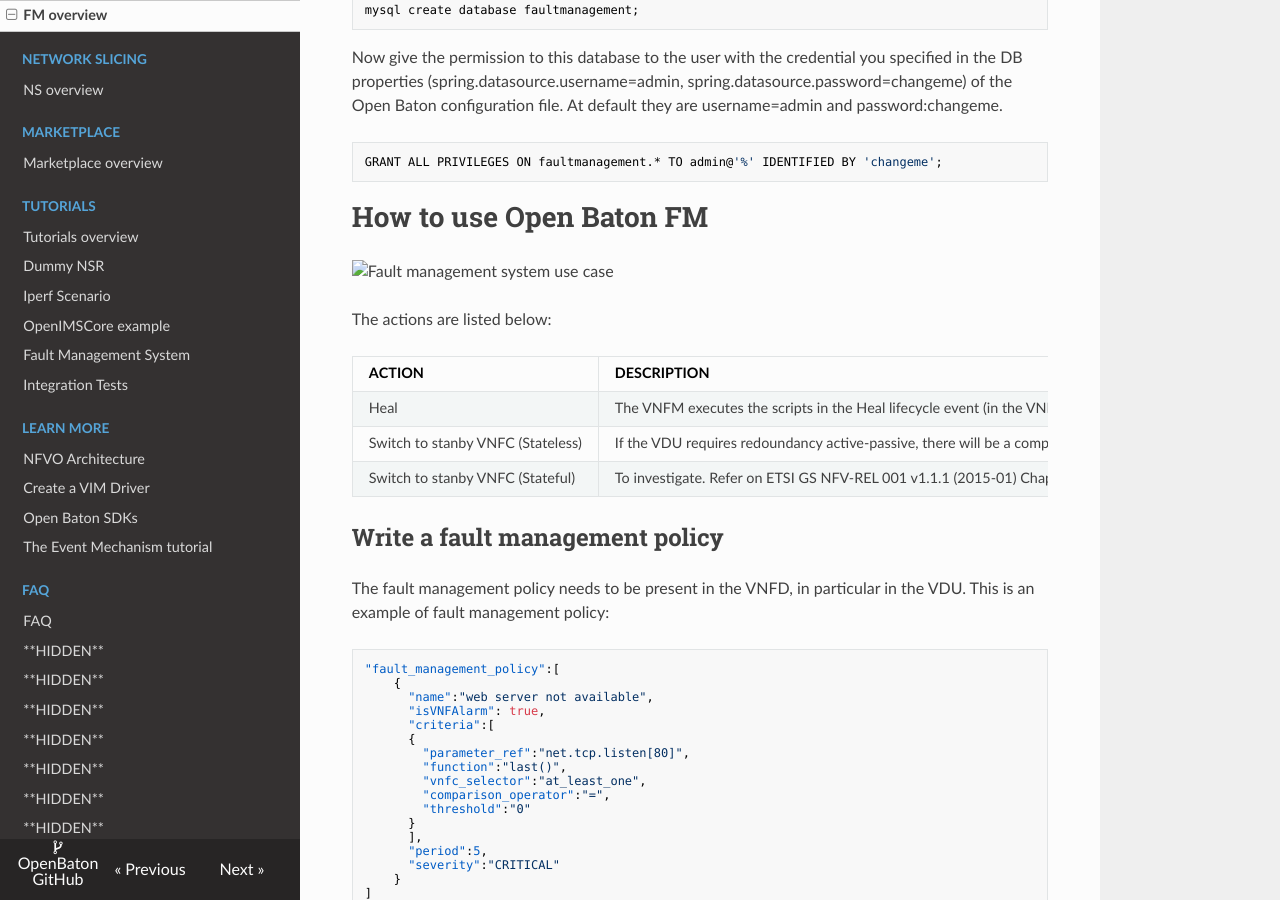
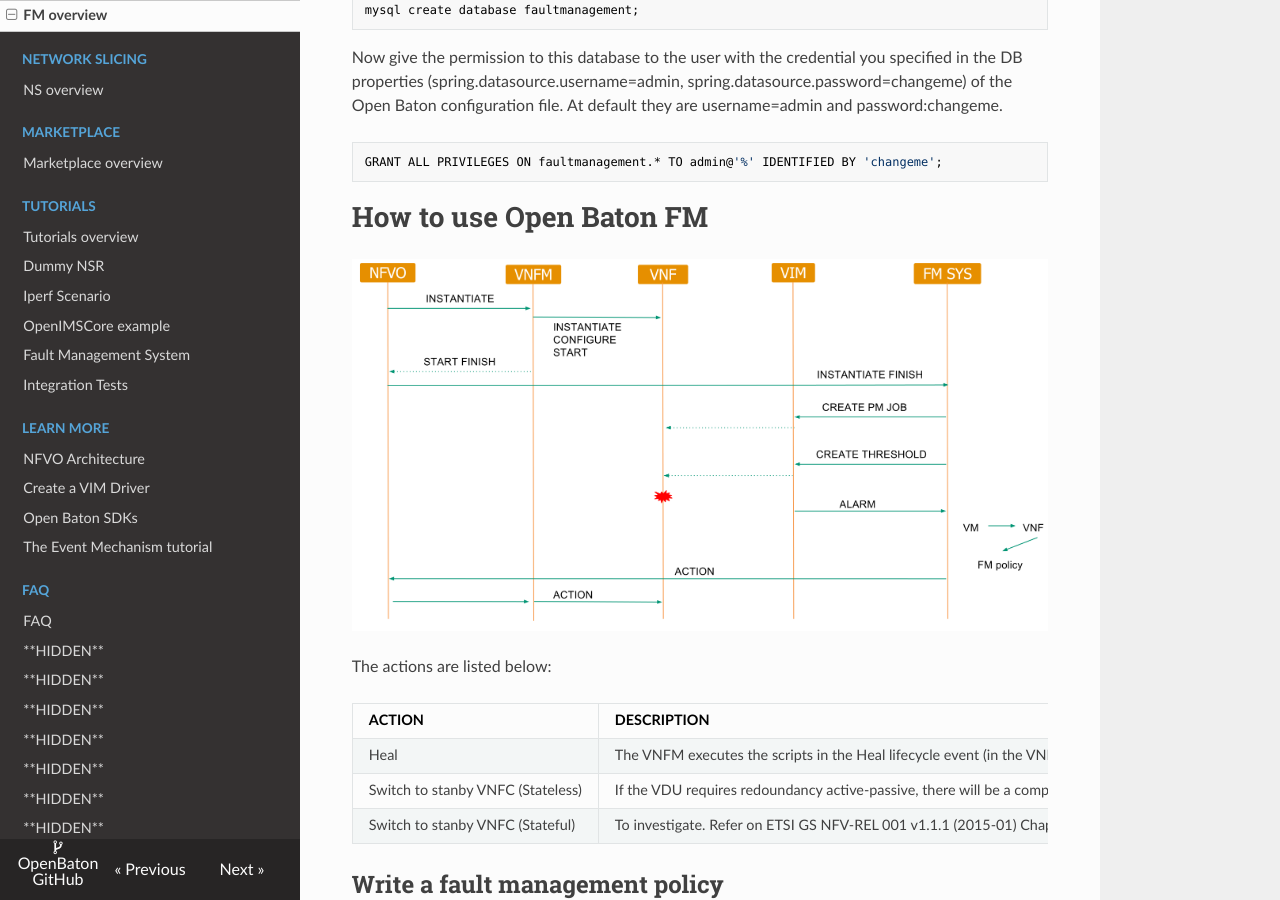
Before and after one commit to openbaton/docs, an MkDocs documentation site: the page built from docs/fault-management.md, in a window 1280 px wide and 900 px high, scrolled down 1040 px. Built offline with MkDocs 1.6.1, drawn with Linux system fonts in a browser that asks for light colours; nearby versions of some CDN libraries; old or Windows-style settings are respelled for this version of MkDocs.

Commit message:
Fix: fix fms-use-case image missing

```diff
--- a/docs/fault-management.md
+++ b/docs/fault-management.md
@@ -232,7 +232,7 @@
 
 [zabbix-plugin-doc]:https://github.com/openbaton/docs/blob/develop/docs/zabbix-plugin.md
 [create-db]:#create-the-database
-[fault-management-system-use-case]:img/fms-use-case.png
+[fault-management-system-use-case]:images/fms-use-case.png
 [zabbix-functions]:https://www.zabbix.com/documentation/2.2/manual/appendix/triggers/functions
 [zabbix-agent-items]:https://www.zabbix.com/documentation/2.2/manual/config/items/itemtypes/zabbix_agent
 [NFV MANO]:http://www.etsi.org/deliver/etsi_gs/NFV-MAN/001_099/001/01.01.01_60/gs_nfv-man001v010101p.pdf
```
Also changed, not shown: docs/images/fms-use-case.png (added).
